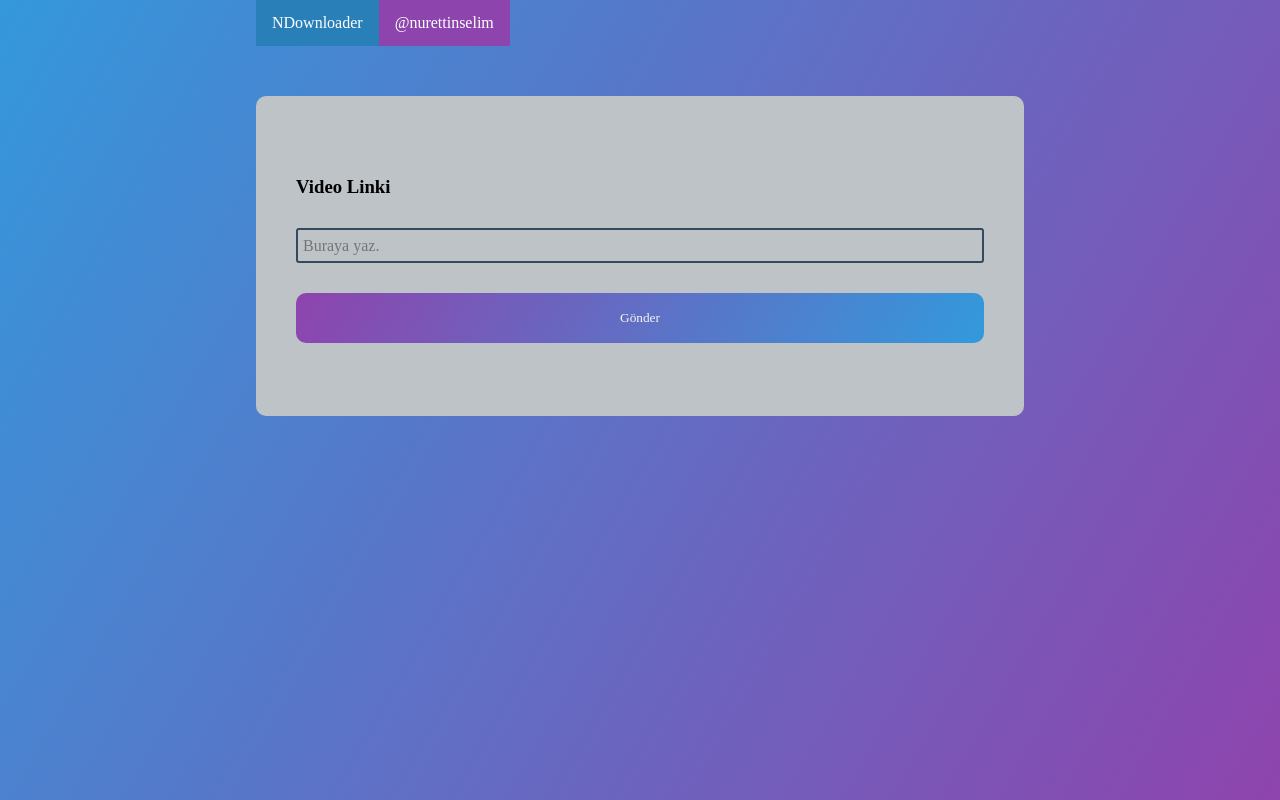
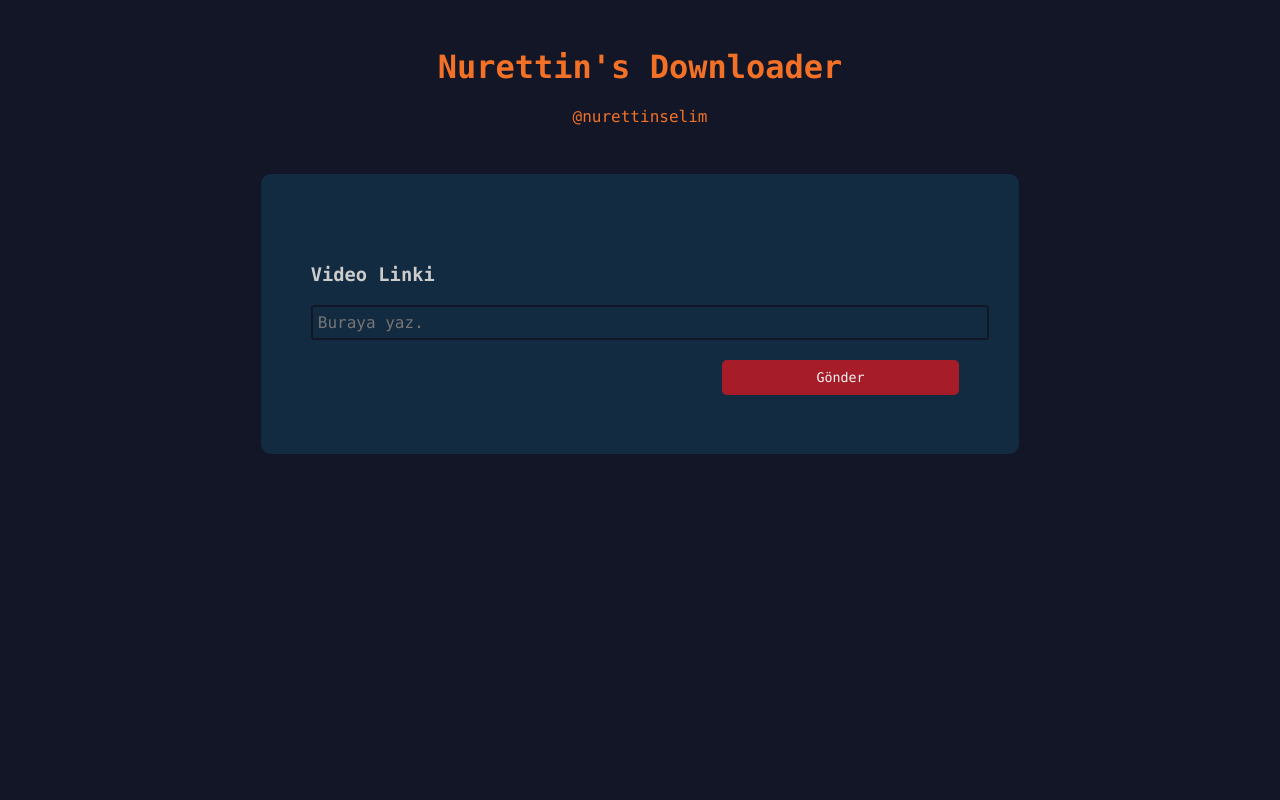
Before and after one commit to NurettinSelim/FlaskYoutubeDownloader, a Flask app: page / in a window 1280 px wide. Run offline with Flask 2, Linux system fonts and the light colour scheme.

Commit message:
new version

```diff
--- a/main.py
+++ b/main.py
@@ -2,15 +2,26 @@
 #Kullanılacak Modüller
 from flask import Flask,render_template,request,redirect,send_from_directory,abort
 from pytube import YouTube
+import os
 
 app = Flask(__name__)
 
 #Sorun çıkartan karakterler dosya adından silen foksiyon
-def temizle(kod):
+def temizle3(kod):
     kod = kod.replace("|","")
     kod = kod.replace(".","")
     kod = kod.replace('"',"")
     kod = kod.replace(':',"")
+    kod = kod.replace('#',"")
+    kod = kod[:-3]
+    kod = kod + ".mp3"
+    return kod
+def temizle4(kod):
+    kod = kod.replace("|","")
+    kod = kod.replace(".","")
+    kod = kod.replace('"',"")
+    kod = kod.replace(':',"")
+    kod = kod.replace('#',"")
     kod = kod[:-3]
     kod = kod + ".mp4"
     return kod
@@ -36,15 +47,21 @@ def index():
 def download(id):
     video = YouTube("http://youtube.com/watch?v="+id)
     video_name = video.title
-    video.streams.filter(progressive=True,file_extension='mp4').first().download("FlaskYoutubeDownloader/download/")
+    video_name = video_name+".mp4"
+    video.streams.filter(only_audio=True,file_extension='mp4').first().download("down/")
 
+    name4= temizle4(video_name)
+    name3= temizle3(video_name)
 
-    return render_template("start.html",title = video_name)
+    code= """ ffmpeg -i "D:\Python Projeleri\FlaskYoutubeDownloader\down\{}" -f mp3 -ab 128000 -vn "D:\Python Projeleri\FlaskYoutubeDownloader\down\{}" """.format(name4,name3)
+    print(code)
+    os.system(code)
+    return render_template("start.html",title = video_name[:-3])
 
 @app.route("/file/<string:name>")
 def file(name):
-    print(temizle(name))
-    return send_from_directory("FlaskYoutubeDownloader/download/",temizle(name),as_attachment=True)
+    print(temizle3(name))
+    return send_from_directory("down/",temizle3(name),as_attachment=True)
 
 
 if __name__ == "__main__":
--- a/templates/home.html
+++ b/templates/home.html
@@ -4,11 +4,11 @@
 
     <form action="/" method = "post">
         <div class="form-group">
-            <h3>Video Linki</h3>
+            <h3 style="color:#cccccc" class="text1">Video Linki</h3>
         <div class="input">
-            <input  type="text"  name = "link" id="formGroupExampleInput" placeholder="Buraya yaz.">
+            <input  class="input-box"type="text"  name = "link" id="formGroupExampleInput" placeholder="Buraya yaz.">
         </div>
-            <button onclick="clicked(this)" class="button" type = "submit" >Gönder</button><h3 id= "text1"></h3>
+            <button onclick="clicked(this)" class="button" type = "submit" >Gönder</button><h3 class="warning-text" id= "text1"></h3>
         </div>
     </form>
     <script>
--- a/templates/includes/navbar.html
+++ /dev/null
@@ -1,4 +0,0 @@
-<ul>
-  <li><a class="active1" style="text-decoration:none; color: white;" href="/">NDownloader</a></li>
-  <li><a class="active2">@nurettinselim</a></li>
-</ul>
--- a/templates/includes/styles.html
+++ b/templates/includes/styles.html
@@ -1,71 +1,31 @@
 <style>
   *{
-      margin:0;
-      padding: 0;
     text-decoration: none;
-      font-family: montserrat;
+    font-family: Consolas;
     box-sizing: border-box;
   }
-  ul {
-      list-style-type: none;
-      margin: 0;
-      overflow: hidden;
-      background-color: none;
-      width: 60%;
-      padding: 0;
-    }
-
-    li {
-      float: left;
-    }
-
-    li a {
-      display: block;
-      color: white;
-      text-align: center;
-      padding: 14px 16px;
-      text-decoration: none;
-    }
-
-    .active1 {
-      background-color: #2980b9;
-    }
-    .active2 {
-      background-color: #8e44ad;
+  body{
+    background-color: #131626;
   }
   .div1{
     width: 60%;
-        margin-left: auto;
-        margin-right: auto;
+    margin: 0 auto;
   }
   .form{
-      width: 60%;
-      background: #bdc3c7;
-      height: 40%;
+    margin: 0 auto;
+    width: 100%;
+    max-width: 800px;
+    background: #132B40;
     padding: 80px 40px;
     border-radius: 10px;
-      position: absolute;
-      left: 50%;
-      top: 20%;
-      transform: translate(-50%,-20%)
   }
-    .nav{
-      width: 200%;
+  .text1, .button, .input-box{
+    margin:10px;
   }
-    .form h3{
-        margin-bottom: 30px;
-    }
-    body{
-        min-height: 100vh;
-        background-image: linear-gradient(120deg,#3498db,#8e44ad);
-    }
-    .input{
-      margin:30px 0;
-    }
-    .input input {
+  .input-box {
     font-size: 16px;
-        color: #333;
-        border: 2px solid #34495e;
+    color: #f5f5f5;
+    border: 2px solid #131626;
     border-radius: 3px;
     outline: none;
     background: none;
@@ -74,15 +34,37 @@
     height: 35px;
   }
   .button{
+    width: 35%;
     display: block;
-        width: 100%;
-        height: 50px;
+    height: 35px;
     border: none;
-        background: linear-gradient(120deg,#8e44ad,#3498db,#8e44ad);
-        background-size: 200%;
-        color: whitesmoke;
     outline: none;
-        transition: .5s;
-        border-radius: 10px;
+    background-color: #A61C28;
+    color: #f5f5f5;
+    border-radius: 5px;
+    float: right;
+    margin-right: 20px;
   }
+  .title{
+    color:#F27127;
+    text-align: center;
+    margin: 48px 0;
+  }
+  .deftext{
+    color: #cccccc;
+  }
+  .video-name{
+    color:#A61C28;
+    font-size: 20px;
+  }
+  .download{
+    color:#326773;
+    font-size: 24px;
+    font-weight: bold;
+  }
+  .warning-text{
+    color: #A61C28;
+    font-size: 24px;
+  }
+
 </style>
--- a/templates/layout.html
+++ b/templates/layout.html
@@ -11,11 +11,13 @@
 </head>
 <body>
     <div class="div1">
-        {% include "includes/navbar.html" %}
 
+    <div class="title">
+        <h1 class = "name">Nurettin's Downloader</h1>
 
+        <a class = "link">@nurettinselim</a>
 
-
+    </div>
     <div class="form">
         {% block body %}
 
--- a/templates/refresh.html
+++ b/templates/refresh.html
@@ -1,7 +1,7 @@
 {% extends "layout.html" %}
 {% block body %}
-    <h1>Linki Tekrar Kontrol Edin!</h1>
-    <h6>Sayfa Yenileniyor...</h6>
+    <h1 class="deftext">Linki Tekrar Kontrol Edin!</h1>
+    <h4 class="deftext">Sayfa Yenileniyor...</h4>
 
     <script>
         //Sayfayı yenileme
```
Also changed, not shown: templates/start.html (+11 -9 lines), 1 other file. Lines whose indentation alone changed are shown as unchanged.
